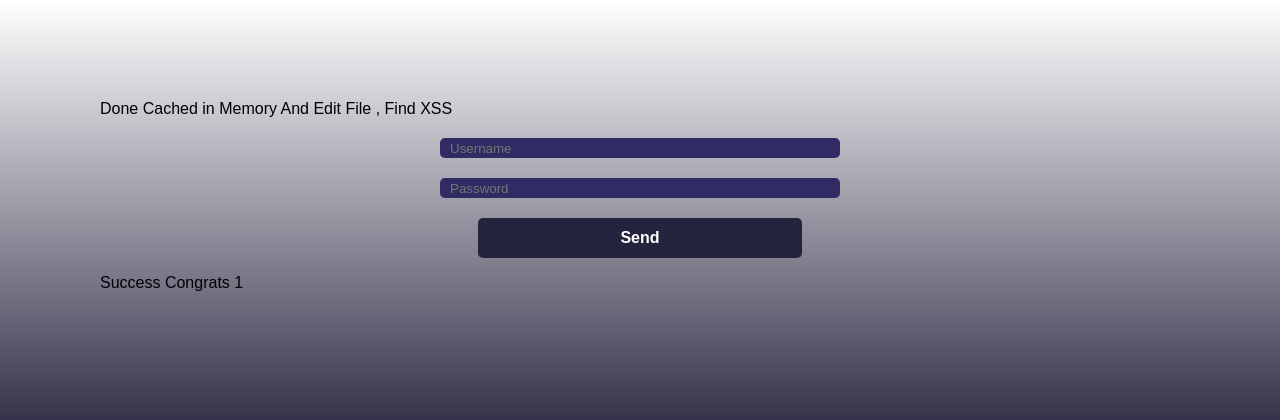
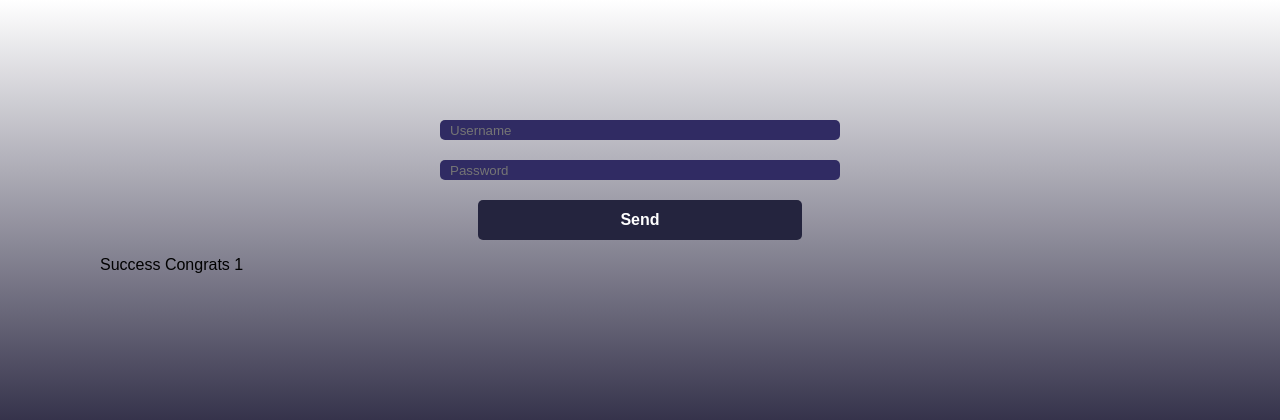
Before and after one commit to Dark-Night0/Mitigation-And-Analysis, a PHP site: page /cache-1.php?name=1 in a window 1280 px wide. Shown: the top 420 px of the page. Run offline with PHP 8.4, Linux system fonts and the light colour scheme.

Commit message:
Update cache-1.php

```diff
--- a/Cache Poisoning/Cache Usage Time/cache-1.php
+++ b/Cache Poisoning/Cache Usage Time/cache-1.php
@@ -1,8 +1,7 @@
 
 <form method="POST" >
 
-<label for="chk" aria-hidden="true">Done Cached in Memory And Edit File , Find XSS</label>
-<br>
+
 
     <input type="text" placeholder="Username" name="user" >
 
```
